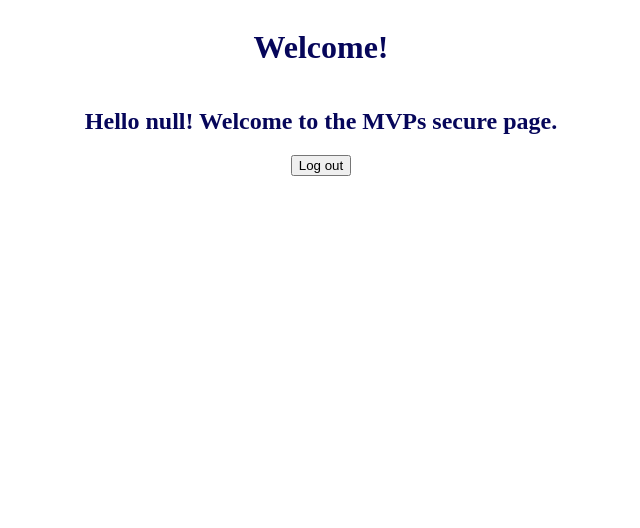
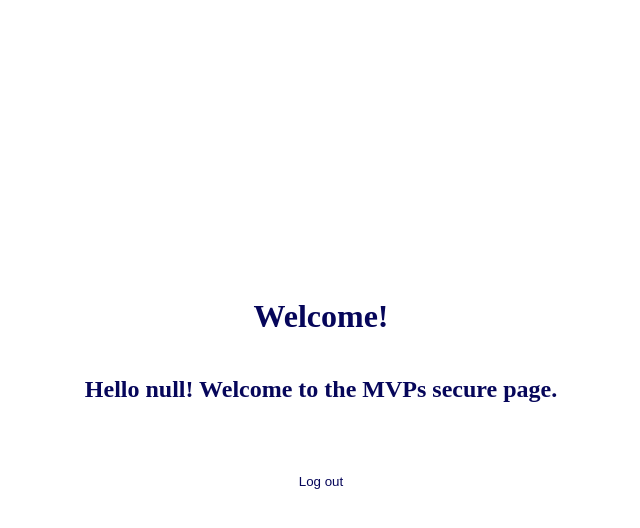
Before and after one commit to ChimarokeAmadi/OIBSIP, a plain HTML site: page Login Authentication/secure.html in a window 1280 px wide. Shown: the whole page, without its empty margins (319-959 px from the left). Drawn offline with Linux system fonts and the light colour scheme.

```diff
--- a/Login Authentication/secure.css
+++ b/Login Authentication/secure.css
@@ -1,7 +1,27 @@
 body {
     color: rgb(6, 6, 90);
     display: flex;
-    flex-direction: column;
     justify-content: center;
     align-items: center;
 }
+
+.container {
+    display: flex;
+    justify-content: center;
+    align-items: center;
+    flex-direction: column;
+    height: 100vh;
+    width: 100%;
+}
+
+button {
+    background: none;
+    border: none;
+    margin: 50px 0px;
+    cursor: pointer;
+    color: rgb(6, 6, 90);
+}
+
+button:hover {
+    color: blue;
+}
--- a/Login Authentication/secure.html
+++ b/Login Authentication/secure.html
@@ -8,9 +8,11 @@
 </head>
 <body>
 
-    <h1>Welcome!</h1>
-    <h2 id="welcomeMessage"></h2>
-    <button id="logOutBtn">Log out</button>
+    <div class="container">
+        <h1>Welcome!</h1>
+        <h2 id="welcomeMessage"></h2>
+        <button id="logOutBtn">Log out</button>
+    </div>
 
     <script charset="UTF-8" src="secure.js"></script>
 </body>
```
Also changed, not shown: Login Authentication/style.css (+7 -0 lines).
